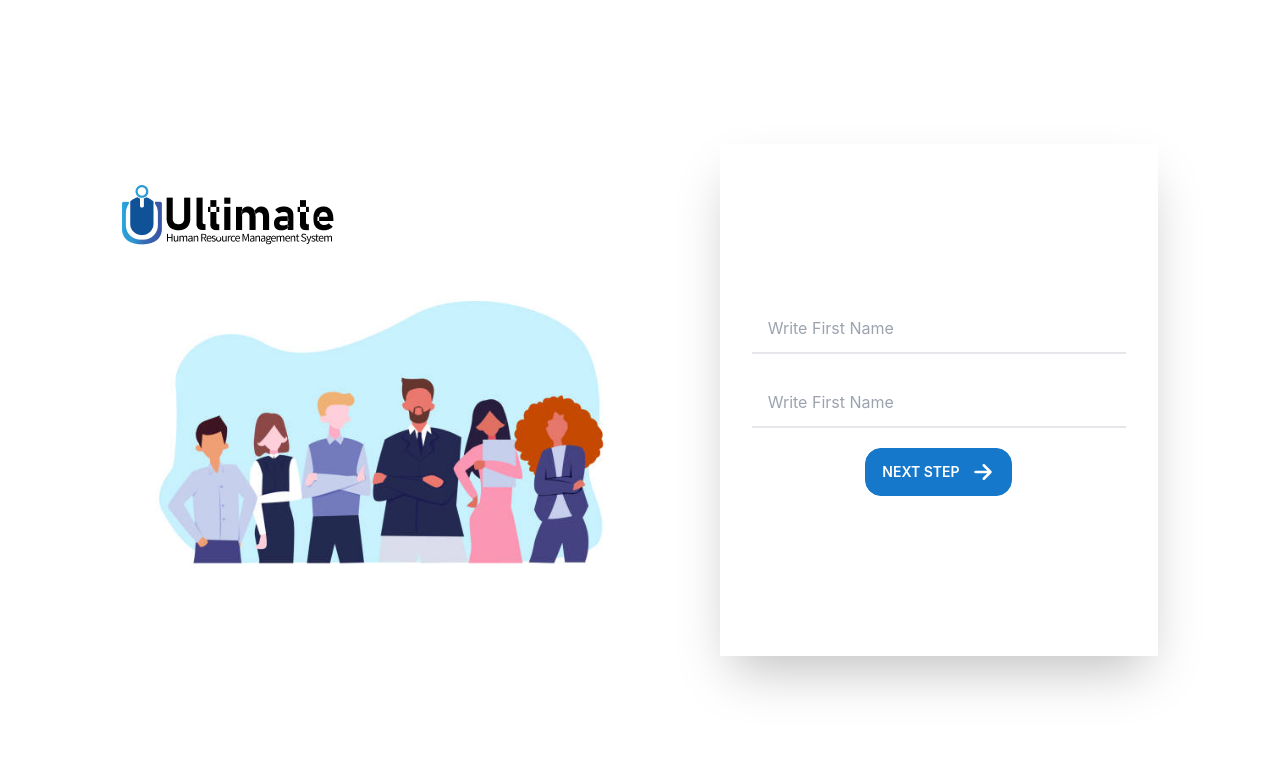
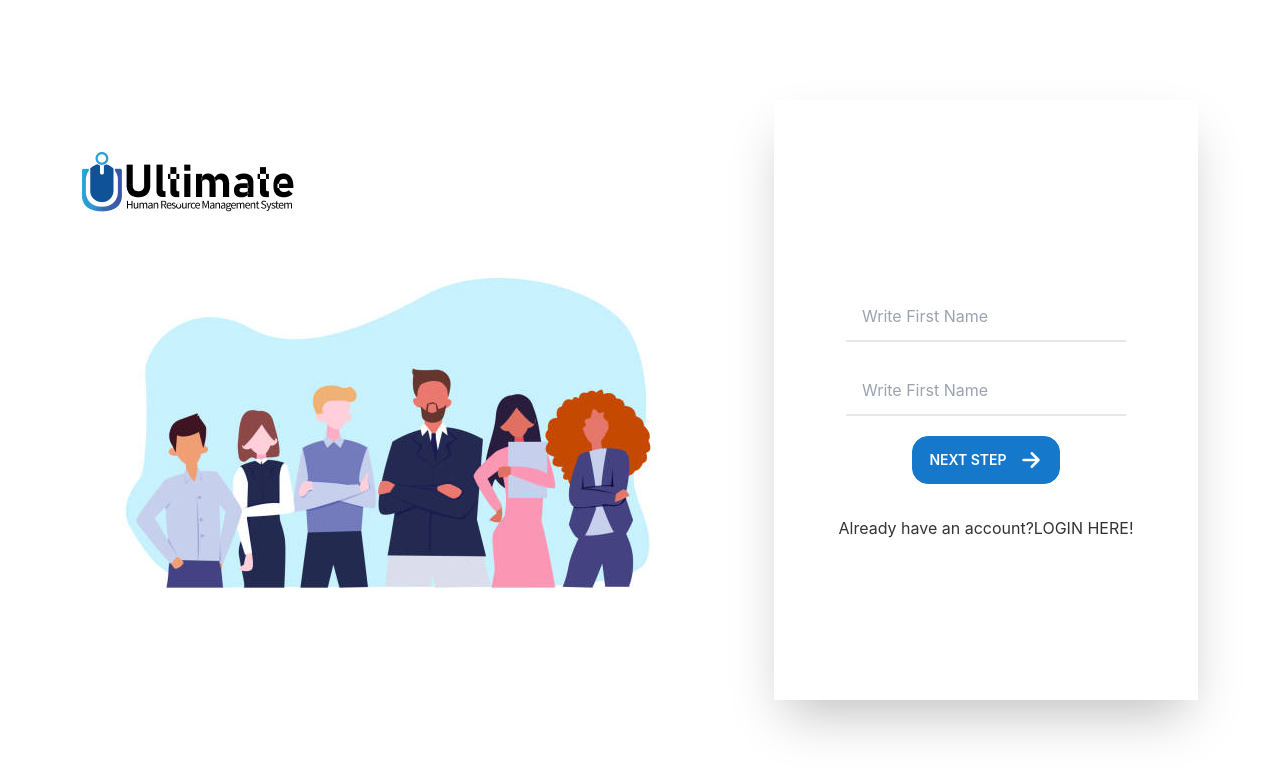
Before and after one commit to ismailjosim/login-signup-task, a React (Create React App) app: page / in a window 1280 px wide. Shown: the top 774 px of the page. Built offline with nearby package versions, Linux system fonts and the light colour scheme.

Commit message:
add form and login button

```diff
--- a/src/Components/Form.jsx
+++ b/src/Components/Form.jsx
@@ -1,5 +1,6 @@
 import React, { useContext } from 'react';
 import { FormContext } from '../contexts/FormProvider';
+import FormPage from './FormPage';
 
 
 const Form = () => {
@@ -16,24 +17,11 @@ const Form = () => {
                         <img className='w-full' src="formImg.png" alt="" />
                     </div>
                 </div>
-                <div className="shadow-2xl bg-base-100 flex items-center lg:py-32 md:py-20 lg:w-1/2 md:w-1/2 w-full">
-                    <div className="card-body">
-                        <div className="form-control border-b-2 mb-4">
-                            <input type="text" placeholder="Write First Name" className="input border-none outline-none hover:border-none hover:outline-none" />
-                        </div>
-                        <div className="form-control border-b-2">
-                            <input type="text" placeholder="Write First Name" className="input border-none outline-none hover:border-none hover:outline-none" />
-                        </div>
-                        <div className="mx-auto">
-                            <button className="btn btn-primary text-white flex gap-3 rounded-2xl mt-3">
-                                <span>Next Step</span>
-                                <svg xmlns="http://www.w3.org/2000/svg" fill="none" viewBox="0 0 24 24" strokeWidth={2.5} stroke="currentColor" className="w-6 h-6">
-                                    <path strokeLinecap="round" strokeLinejoin="round" d="M4.5 12h15m0 0l-6.75-6.75M19.5 12l-6.75 6.75" />
-                                </svg>
-                            </button>
-                        </div>
-                    </div>
+                <div className="shadow-2xl bg-base-100 flex items-center h-[600px] px-10">
+                    <FormPage />
+
                 </div>
+
             </div>
         </div>
     );
--- a/src/Components/FormPage.jsx
+++ b/src/Components/FormPage.jsx
@@ -2,8 +2,27 @@ import React from 'react';
 
 const FormPage = () => {
     return (
-        <div>
-
+        <div className='flex flex-col justify-between items-center'>
+            <div className="card-body">
+                <div className="form-control border-b-2 mb-4">
+                    <input type="text" placeholder="Write First Name" className="input border-none outline-none hover:border-none hover:outline-none" />
+                </div>
+                <div className="form-control border-b-2">
+                    <input type="text" placeholder="Write First Name" className="input border-none outline-none hover:border-none hover:outline-none" />
+                </div>
+                <div className="mx-auto">
+                    <button className="btn btn-primary text-white flex gap-3 rounded-2xl mt-3">
+                        <span>Next Step</span>
+                        <svg xmlns="http://www.w3.org/2000/svg" fill="none" viewBox="0 0 24 24" strokeWidth={2.5} stroke="currentColor" className="w-6 h-6">
+                            <path strokeLinecap="round" strokeLinejoin="round" d="M4.5 12h15m0 0l-6.75-6.75M19.5 12l-6.75 6.75" />
+                        </svg>
+                    </button>
+                </div>
+            </div>
+            <div className=''>
+                <span>Already have an account?</span>
+                <a href="#">LOGIN HERE!</a>
+            </div>
         </div>
     );
 };
--- /dev/null
+++ b/src/Components/FormPageTwo.jsx
@@ -0,0 +1,11 @@
+import React from 'react';
+
+const FormPageTwo = () => {
+    return (
+        <div>
+
+        </div>
+    );
+};
+
+export default FormPageTwo;
```
